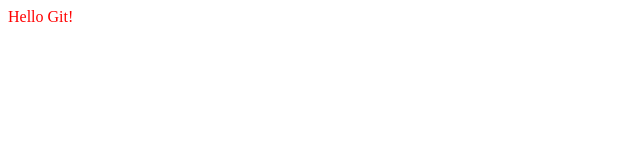
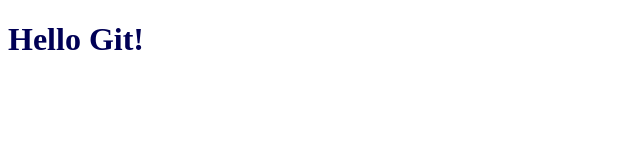
Before and after one commit to ChingHsun/LearnGit, a plain HTML site: page index.html in a window 1280 px wide. Shown: the whole page, without its empty margins (0-640 px from the left). Drawn offline with Linux system fonts and the light colour scheme.

Commit message:
新增標題標籤顏色

```diff
--- a/all.css
+++ b/all.css
@@ -1,3 +1,6 @@
 body{
 	color:red;
 }
+h1{
+	color:#005;
+}
--- a/index.html
+++ b/index.html
@@ -10,7 +10,7 @@
 </head>
 
 <body>
-Hello Git!
+<h1>Hello Git!</h1>
 
 </body>
 
```
